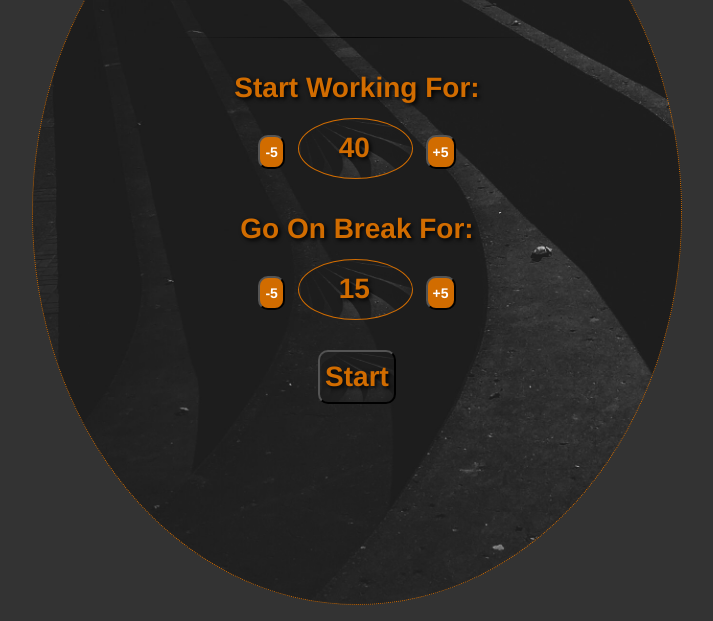
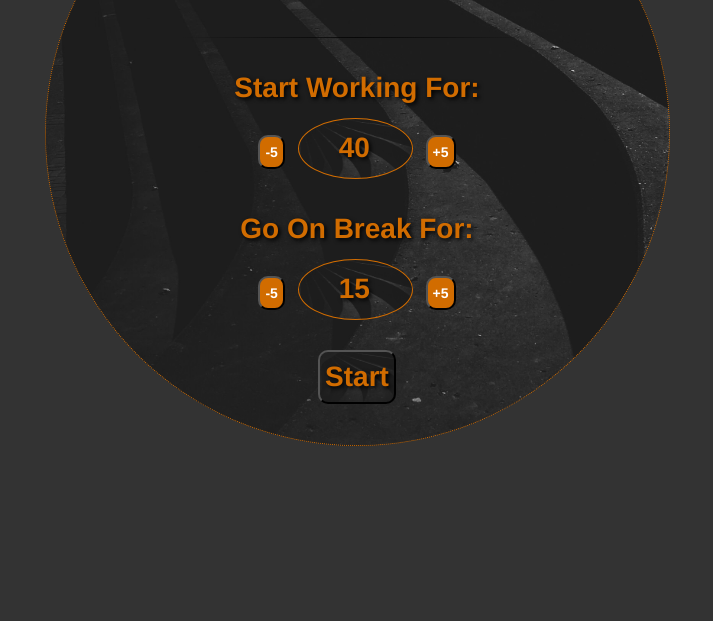
Before and after one commit to alfonsotech/pomodoro-clock, a plain HTML site: page index.html in a window 1280 px wide. Shown: the part 229-850 px from the top of the page, without its empty margins (283-996 px from the left). Drawn offline with nearby package versions, Linux system fonts and the light colour scheme.

Commit message:
fixed heigth and width of contents and adjusted position for container

```diff
--- a/style.css
+++ b/style.css
@@ -13,8 +13,8 @@ body {
    background-color: #333333;
 }
 .container {
-   min-height:98%;
-   width:650px;
+   height: 625px;
+   width:625px;
    margin-top: 50px;
    text-shadow: 2px 2px 4px #000000;
    border: 1px dotted #D16C00;
@@ -25,7 +25,7 @@ body {
    background-attachment: fixed;
 }
 .header {
-   padding:100px 10px 5px 10px;
+   padding: 100px 10px 5px 10px;
    font-size: 3em;
    font-weight: bolder;
 }
```
